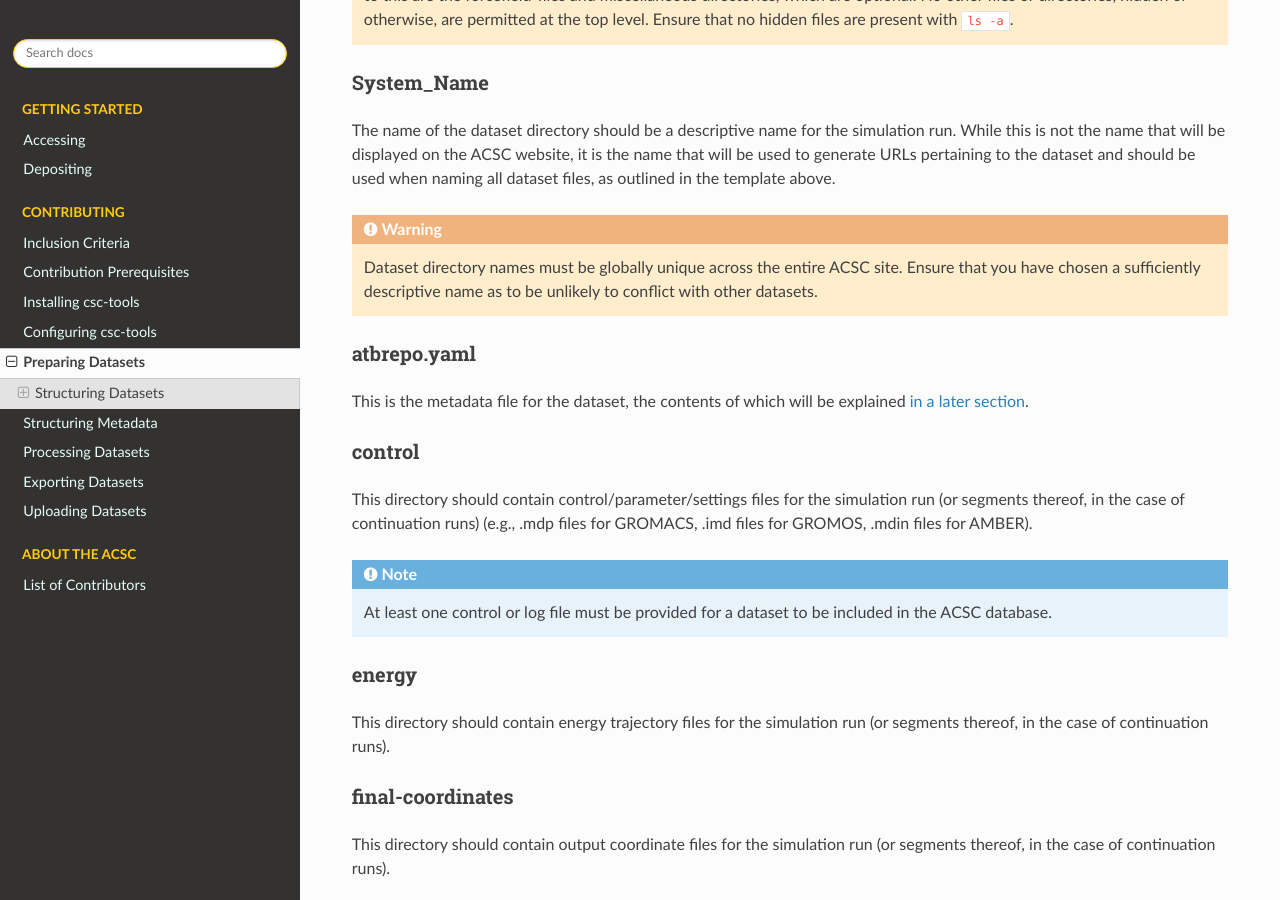
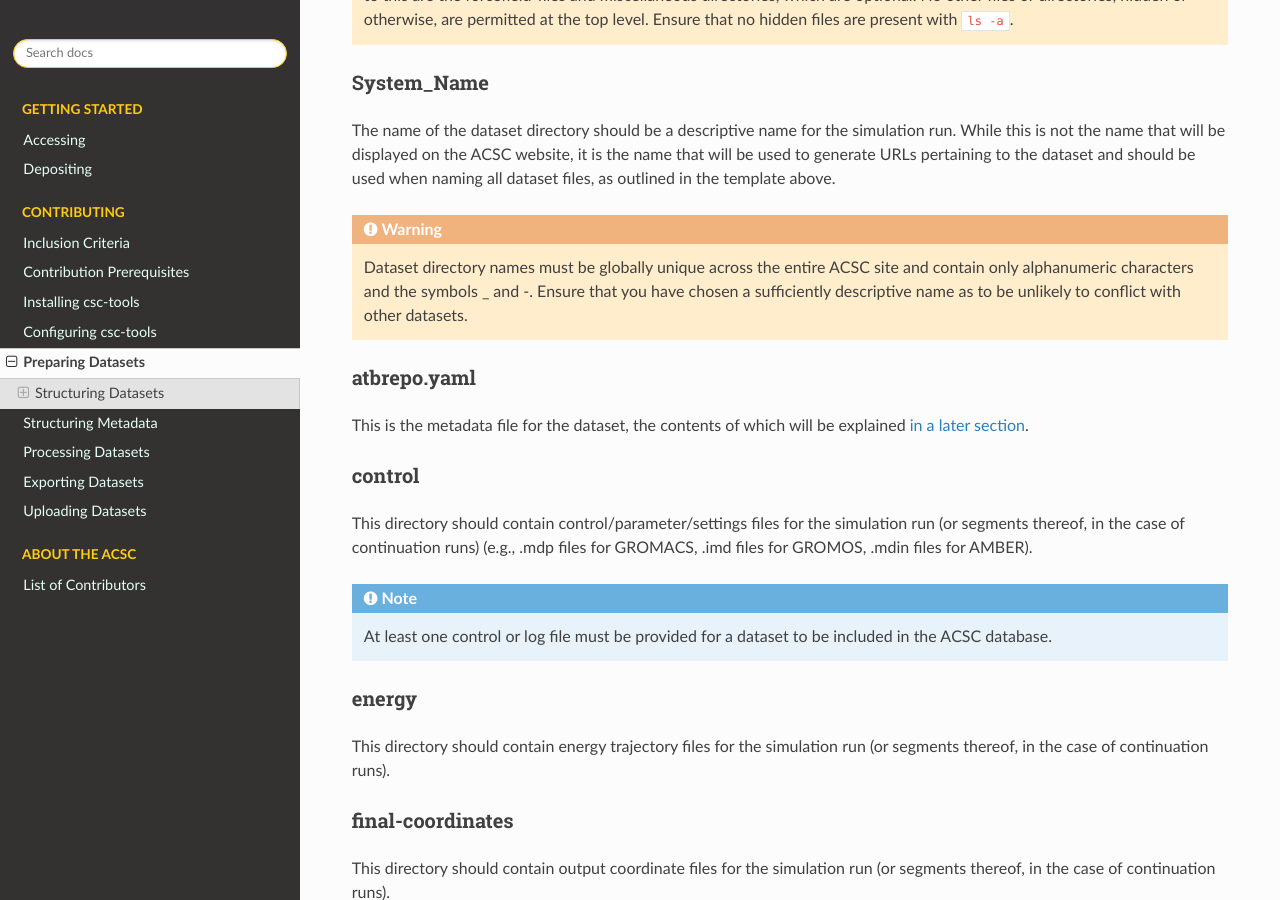
Before and after one commit to ATB-UQ/csc-tools, a Sphinx documentation site: the page built from docs/source/dataset-structure.rst, in a window 1280 px wide and 900 px high, scrolled down 910 px. Built offline with Sphinx 7.4.7 and the Read the Docs theme 2.0.0, drawn with Linux system fonts in a browser that asks for light colours.

Commit message:
added system name restrictions to docs

```diff
--- a/docs/source/dataset-structure.rst
+++ b/docs/source/dataset-structure.rst
@@ -48,7 +48,7 @@ System_Name
 The name of the dataset directory should be a descriptive name for the simulation run.  While this is not the name that will be displayed on the ACSC website, it is the name that will be used to generate URLs pertaining to the dataset and should be used when naming all dataset files, as outlined in the template above.
 
 .. warning::
-    Dataset directory names must be globally unique across the entire ACSC site.  Ensure that you have chosen a sufficiently descriptive name as to be unlikely to conflict with other datasets.
+    Dataset directory names must be globally unique across the entire ACSC site and contain only alphanumeric characters and the symbols _ and -.  Ensure that you have chosen a sufficiently descriptive name as to be unlikely to conflict with other datasets.
 
 atbrepo.yaml
 ------------
```
